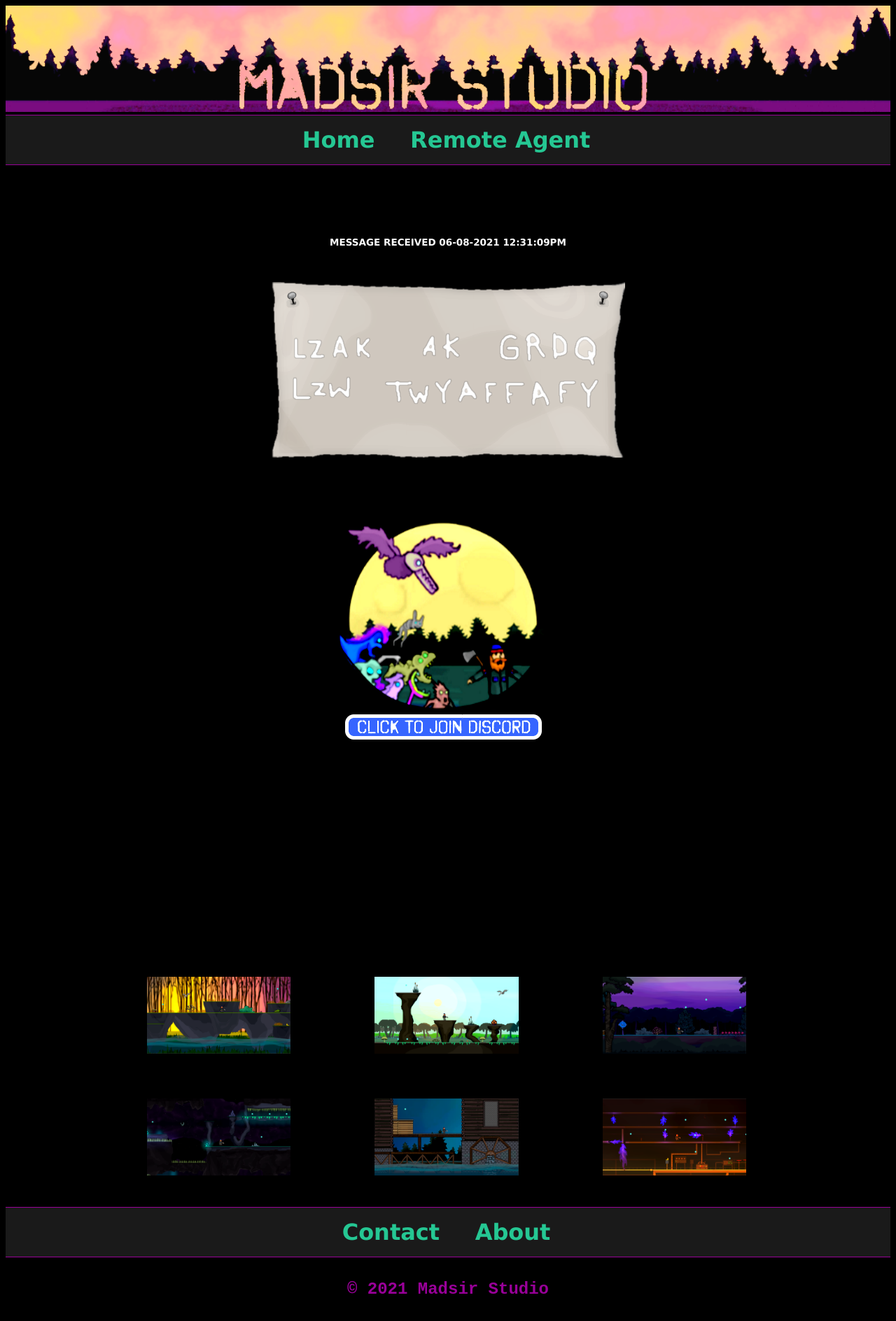
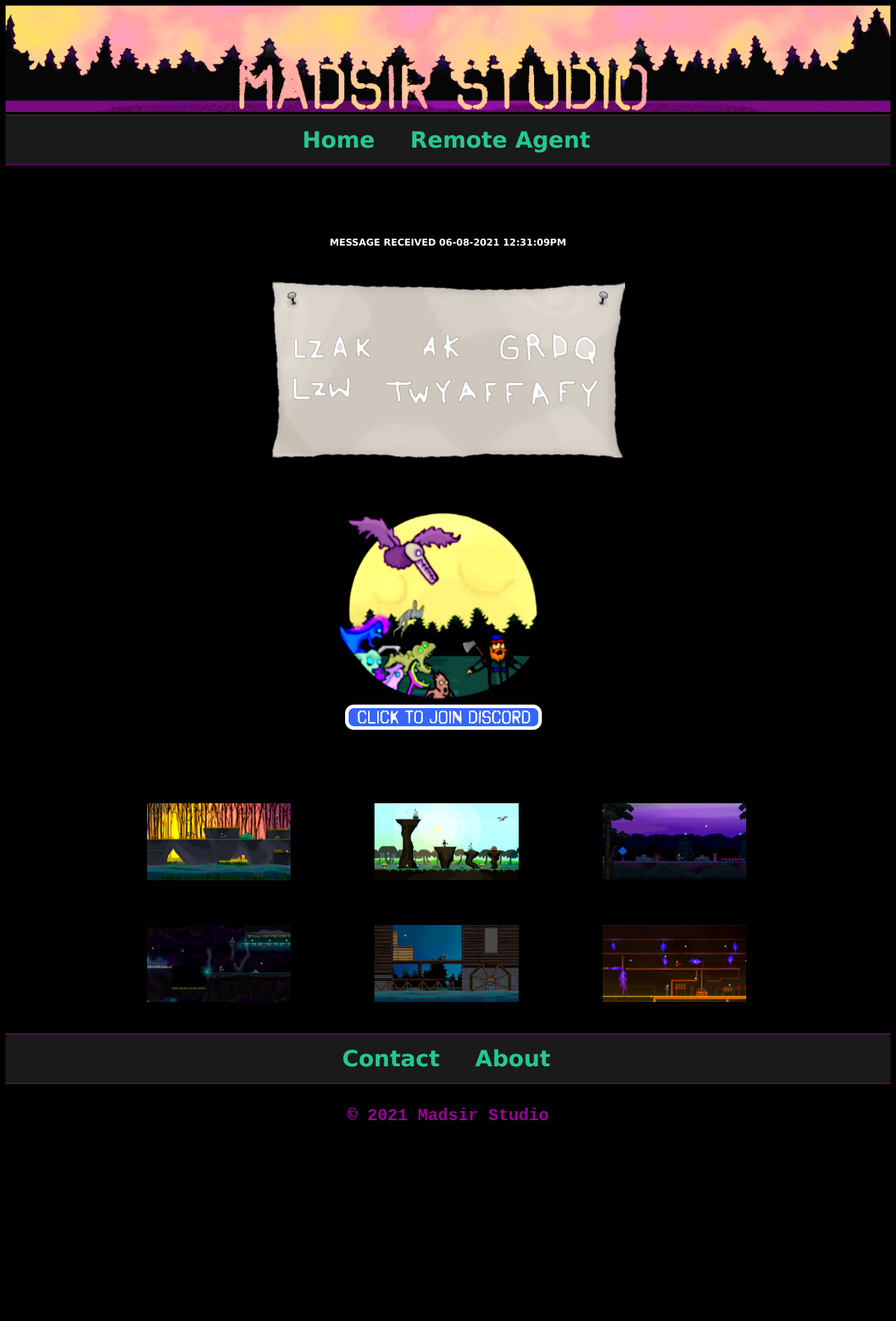
Before and after one commit to Madsir/madsirstudio.github.io, a Jekyll site: the page built from RemoteAgentGame/index.html, in a window 1280 px wide. Shown: the whole page at 70% size. Built offline with Jekyll 4.4.1, drawn with Linux system fonts in a browser that asks for light colours; after the commit the page ends 1640 px from its top, so only the background shows below that.

Commit message:
Update index.html

```diff
--- a/RemoteAgentGame/index.html
+++ b/RemoteAgentGame/index.html
@@ -43,25 +43,9 @@ description: "A fresh game inspired by nostalgia."
 		<br>
 			<br>
 			<br>
-			<P>
-
-				</P>
 				<br>
 				<br>
 							<a href="https://discord.gg/JzHpyWWckf"><img src="/Assets/DISCORD.png"></a href>
-		<br>
-		<br>
-		<br>
-		<br>
-		<br>
-		<br>
-				<br>
-		<br>
-		<br>
-		<br>
-		<br>
-		<br>
-				<br>
 		<br>
 		<br>
 		<br>
```
